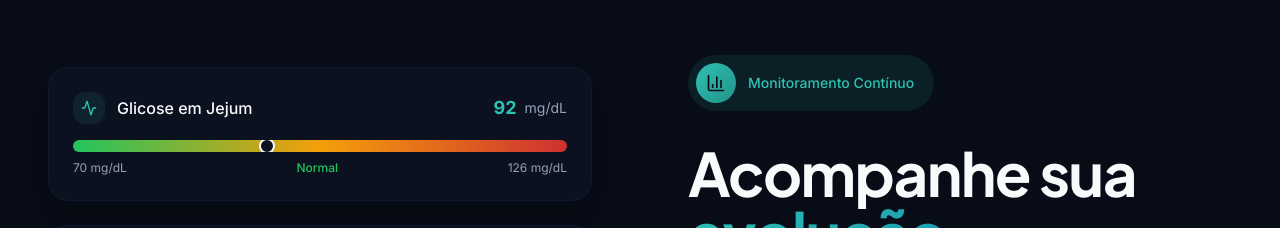
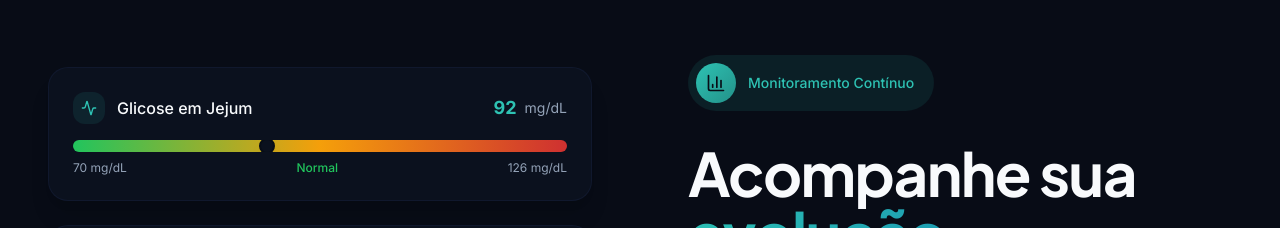
Before and after one commit to Leh6201/longevity-insights, a React (Vite) app: page / in a window 1280 px wide. Shown: the part 1980-2208 px from the top of the page. Built offline with nearby package versions, Linux system fonts and the light colour scheme; the HTML template or start-up script is replaced by a standard one.

Commit message:
Visual edit in Lovable
Edited UI in Lovable

```diff
--- a/src/components/dashboard/BiomarkerRangeIndicator.tsx
+++ b/src/components/dashboard/BiomarkerRangeIndicator.tsx
@@ -1,6 +1,5 @@
 import React from 'react';
 import { motion } from 'framer-motion';
-
 interface BiomarkerRangeIndicatorProps {
   value: number;
   min: number;
@@ -8,37 +7,32 @@ interface BiomarkerRangeIndicatorProps {
   animate?: boolean;
   animationDelay?: number;
 }
-
 const BiomarkerRangeIndicator: React.FC<BiomarkerRangeIndicatorProps> = ({
   value,
   min,
   max,
   animate = true,
-  animationDelay = 0.5,
+  animationDelay = 0.5
 }) => {
   // Calculate position as percentage (clamped between 0 and 100)
   const range = max - min;
-  const position = Math.min(Math.max(((value - min) / range) * 100, 0), 100);
-
-  return (
-    <div className="relative h-3 rounded-full overflow-hidden bg-gradient-to-r from-success via-warning to-destructive">
-      {animate ? (
-        <motion.div
-          initial={{ left: "0%" }}
-          whileInView={{ left: `${position}%` }}
-          viewport={{ once: true }}
-          transition={{ delay: animationDelay, duration: 1, ease: "easeOut" }}
-          className="absolute top-1/2 -translate-y-1/2 -translate-x-1/2 w-4 h-4 bg-card border-2 border-foreground rounded-full shadow-lg"
-          style={{ left: `${position}%` }}
-        />
-      ) : (
-        <div
-          className="absolute top-1/2 -translate-y-1/2 -translate-x-1/2 w-4 h-4 bg-card border-2 border-foreground rounded-full shadow-lg"
-          style={{ left: `${position}%` }}
-        />
-      )}
-    </div>
-  );
+  const position = Math.min(Math.max((value - min) / range * 100, 0), 100);
+  return <div className="relative h-3 rounded-full overflow-hidden bg-gradient-to-r from-success via-warning to-destructive">
+      {animate ? <motion.div initial={{
+      left: "0%"
+    }} whileInView={{
+      left: `${position}%`
+    }} viewport={{
+      once: true
+    }} transition={{
+      delay: animationDelay,
+      duration: 1,
+      ease: "easeOut"
+    }} style={{
+      left: `${position}%`
+    }} className="absolute top-1/2 -translate-y-1/2 -translate-x-1/2 w-4 h-4 bg-card border-2 rounded-full shadow-lg border-primary-foreground" /> : <div className="absolute top-1/2 -translate-y-1/2 -translate-x-1/2 w-4 h-4 bg-card border-2 border-foreground rounded-full shadow-lg" style={{
+      left: `${position}%`
+    }} />}
+    </div>;
 };
-
 export default BiomarkerRangeIndicator;
```
